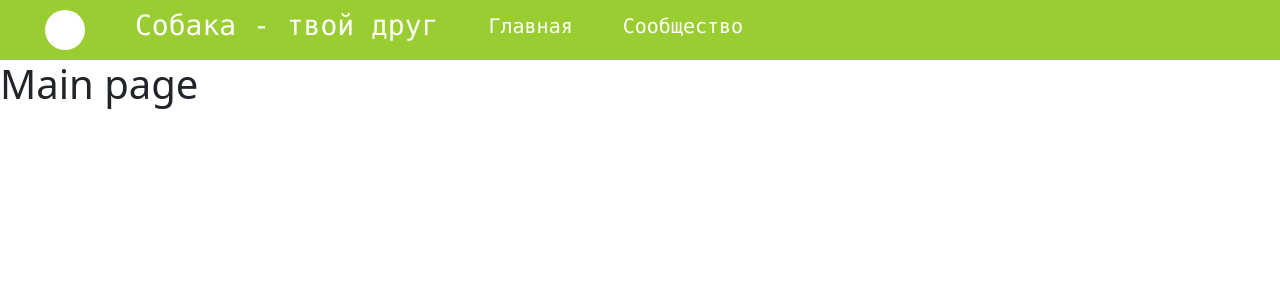
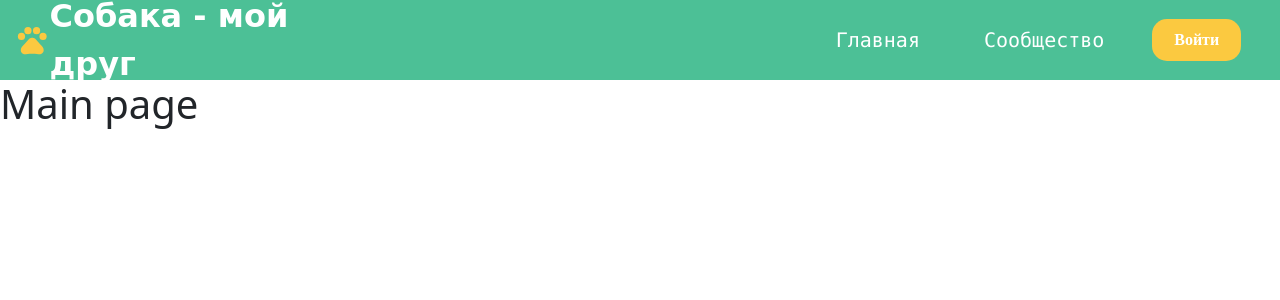
Before and after one commit to EgorKudryashov/dogs-portal, a React (Create React App) app in the folder dogs_app/frontend_dogs/: page / in a window 1280 px wide. Shown: the top 300 px of the page. Built offline with nearby package versions, Linux system fonts and the light colour scheme.

Commit message:
Изменил навигационную панель и цветовую палитру сайта

```diff
--- a/dogs_app/frontend_dogs/package.json
+++ b/dogs_app/frontend_dogs/package.json
@@ -10,6 +10,7 @@
     "express": "^4.17.1",
     "react": "^17.0.2",
     "react-dom": "^17.0.2",
+    "react-icons": "^4.3.1",
     "react-router-dom": "^5.3.0",
     "react-scripts": "4.0.3",
     "web-vitals": "^1.1.2"
--- a/dogs_app/frontend_dogs/src/component/UI/Navbar/navbar.jsx
+++ b/dogs_app/frontend_dogs/src/component/UI/Navbar/navbar.jsx
@@ -1,32 +1,51 @@
 import React from 'react';
 import classes from "./navbar.module.css";
-import {useHistory} from "react-router-dom";
+import {useHistory, Link} from "react-router-dom";
+import {MdPets} from 'react-icons/md'
+
+
 
 const Navbar = () => {
-
     const router = useHistory();
 
     return (
-        <div className={classes.navbar}>
+        <nav className = {classes.navbar}>
+            <Link to='/' className={classes.navbar__logo}>
+                <MdPets size={38} className={classes.navbar__logo.img}/>
 
-            <div className={classes.navbar__profile}/>
-            <h1 className={classes.navbar__link}>
-                Собака -  твой друг
-            </h1>
-
-            <h2 className={classes.navbar__element}
-                onClick={()=>{router.push("/public")}}
-            >
-                Главная
-            </h2>
-            <h2 className={classes.navbar__element}
-                    onClick={()=>{router.push("/community")}}
-            >
-                Сообщество
-            </h2>
-
-        </div>
-    );
+            </Link>
+            <div className={classes.navbar__links}>
+                <Link to='/public' className={classes.navbar__element}>
+                    Главная
+                </Link>
+                <Link to='/community' className={classes.navbar__element}>
+                    Сообщество
+                </Link>
+                <button className={classes.navbar__button} onClick={()=>{router.push("/login")}}> Войти </button>
+            </div>
+        </nav>
+    )
+    // return (
+    //     <div className={classes.navbar}>
+    //
+    //         <div className={classes.navbar__profile}/>
+    //         <h1 className={classes.navbar__link}>
+    //             Собака -  твой друг
+    //         </h1>
+    //
+    //         <h2 className={classes.navbar__element}
+    //             onClick={()=>{router.push("/public")}}
+    //         >
+    //             Главная
+    //         </h2>
+    //         <h2 className={classes.navbar__element}
+    //                 onClick={()=>{router.push("/community")}}
+    //         >
+    //             Сообщество
+    //         </h2>
+    //
+    //     </div>
+    // );
 };
 
 export default Navbar;
--- a/dogs_app/frontend_dogs/src/component/UI/Navbar/navbar.module.css
+++ b/dogs_app/frontend_dogs/src/component/UI/Navbar/navbar.module.css
@@ -1,35 +1,75 @@
 .navbar{
-    height: 60px;
-    width: available;
-    position: sticky;
+    height: 10vh;
+    padding: 0 15px;
+    background: #4CC096;
+    /*width: available;*/
+    /*position: sticky;*/
+    display: flex;
+    justify-content: center;
+    align-items: center;
+}
+
+.navbar__logo{
+    color: #FBC940;
+    text-decoration: none;
+    font-size: 2rem;
+    font-family: "Comic Sans MS";
+    font-weight: bold;
     display: flex;
     align-items: center;
-    padding: 0 15px;
-    background: yellowgreen;
+    justify-content: space-between;
+    width: 23rem;
+}
+.navbar__logo::after{
+    content: 'Собака - мой друг';
+    color: white
+}
+.navbar__logo:hover{
+    text-decoration: none;
+    color: #FBC940
 }
 
-.navbar__link{
-    margin-left: 50px;
-    font-family: "Consolas", serif;
+.navbar__links{
+    display: flex;
+    list-style: none;
+    text-align: center;
+    width: 75vw;
+    justify-content: flex-end;
+    margin-right: 1.5rem;
+}
+
+.navbar__element{
+    color: white;
     font-style: normal;
-    font-size: 28px;
+    font-size: 20px;
+    text-decoration: none;
+    font-family: "Consolas";
+    display: flex;
+    align-items: center;
+
+    margin-right: 2rem;
+    padding: 6px 16px;
+    border-radius: 15px;
+}
+
+.navbar__element:hover{
+    background: #496950;
     color: white;
 }
 
-.navbar__element{
-    margin-left: 50px;
-    font-family: "Consolas", serif;
-    font-style: normal;
-    font-size: 20px;
-    color: white;
-    cursor: pointer;
+.navbar__button{
+    display: inline-block;
+    width: 10%;
+    background: #FBC940;
+    border-radius: 15px;
+    font-family: "Arial Black";
+    font-weight: bold;
+    color:white;
+    border: none;
+    transition: transform .2s;
 }
-
-.navbar__profile{
-    margin-left: 30px;
-    background: white;
-    height: 40px;
-    width: 40px;
-    border-radius: 100%;
-    cursor: pointer;
+.navbar__button:hover{
+    background:#4CC096;
+    border: 2px solid #FBC940;
+    transform: scale(1.05)
 }
--- a/dogs_app/frontend_dogs/src/index.js
+++ b/dogs_app/frontend_dogs/src/index.js
@@ -1,6 +1,7 @@
 import React from 'react';
 import ReactDOM from 'react-dom';
 import App from './App';
+import 'bootstrap/dist/css/bootstrap.min.css';
 
 
 ReactDOM.render(
```
Also changed, not shown: 1 other file (tests, documents, lock files or other folders).
